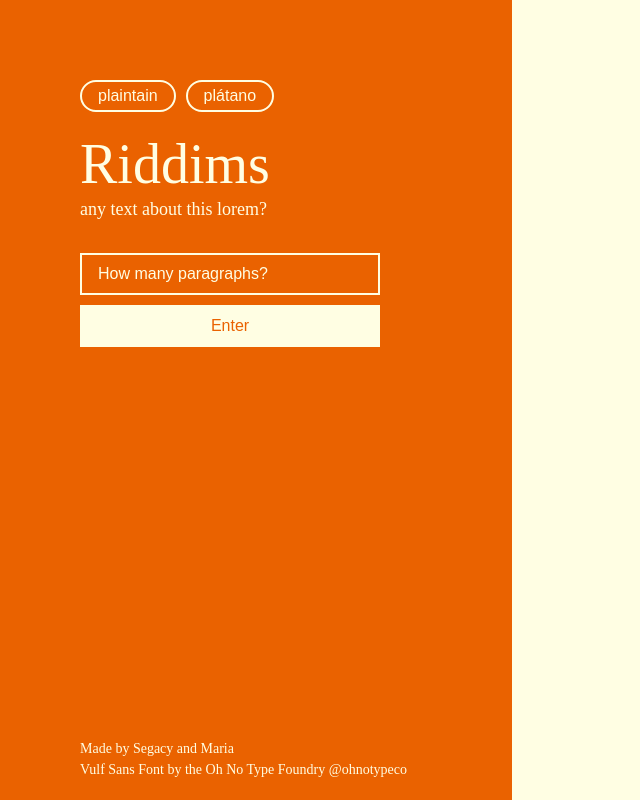
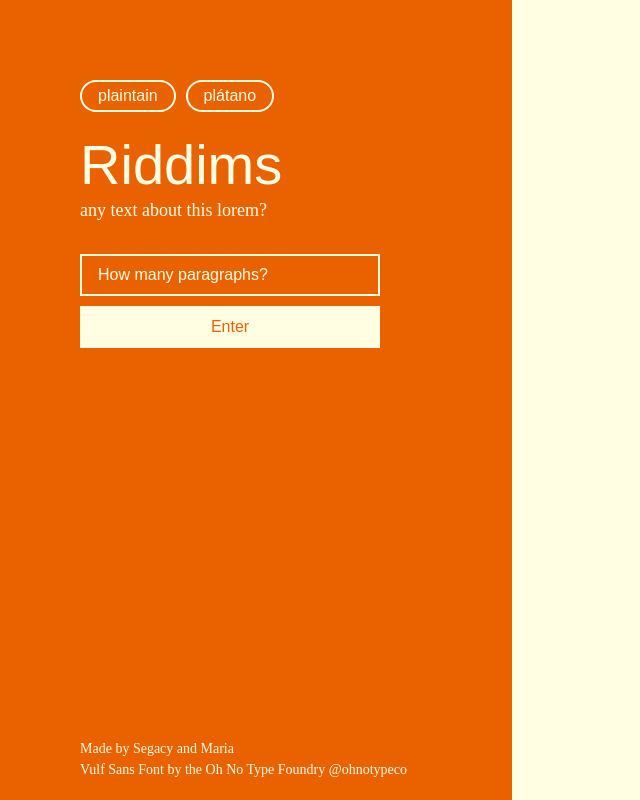
Before and after one commit to mmergal92/Proof_website, a React (Create React App) app: page /loremipsum in a window 1280 px wide. Shown: the whole page, without its empty margins (0-640 px from the left). Built offline with nearby package versions, Linux system fonts and the light colour scheme; the HTML template or start-up script is replaced by a standard one; a web font is replaced by a local one.

Commit message:
editing fonts

```diff
--- a/src/App.css
+++ b/src/App.css
@@ -265,7 +265,7 @@ a:hover{
 }
 .left-lorem-container .title{
   color: #FFFEE3 !important;
-  font-family: 'VulfSansDemo';
+  font-family: 'VulfSansDemo', sans-serif;
   font-weight: normal !important;
   align-content: start !important;
   text-align: left !important;
@@ -339,7 +339,7 @@ a:hover{
 }
 .credit{
   font-weight: 400;
-  font-family: 'Vulf Sans Demo';
+  font-family: 'VulfSansDemo';
   color: #FFFEE3;
   font-size: 14px;
 }
```
